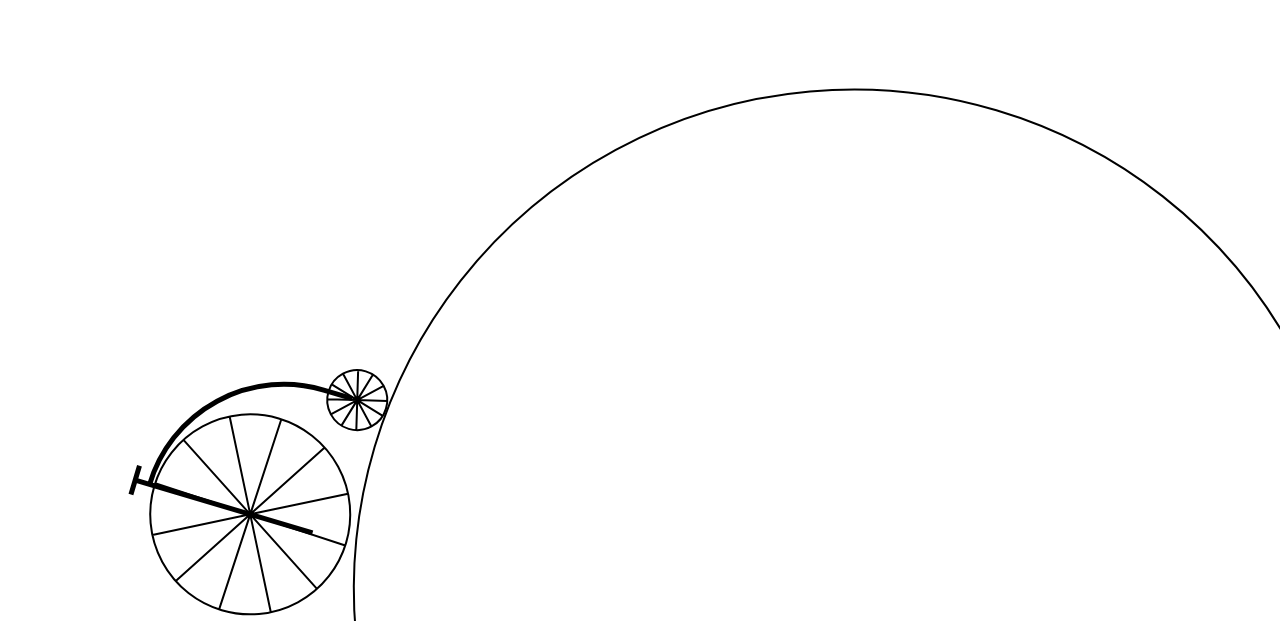
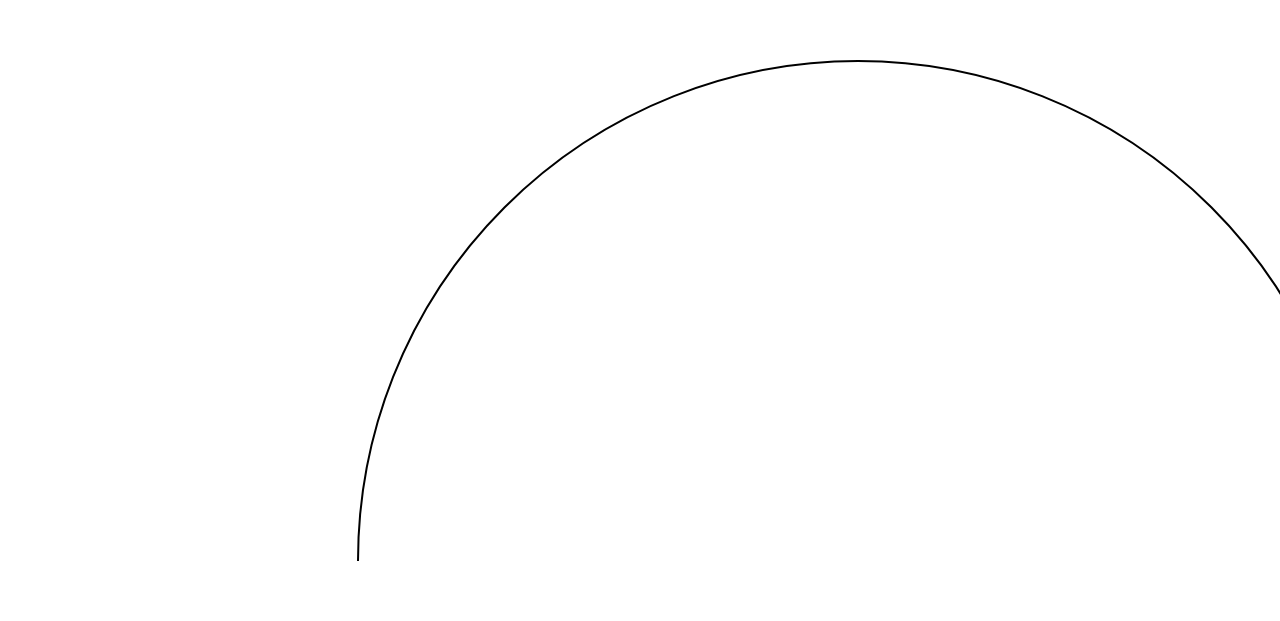
Before and after one commit to hyaluronic/KompiuterineGrafika, a plain HTML site: page KG_ND_1_B.html in a window 1280 px wide. Shown: the part 197-818 px from the top of the page. Drawn offline with Linux system fonts and the light colour scheme.

Commit message:
b) small changes

```diff
--- a/KG_ND_1_B.html
+++ b/KG_ND_1_B.html
@@ -1,5 +1,5 @@
 <html>
-<canvas id="canvas" width="1500" height="1500"></canvas>
+<canvas id="canvas" width="1500" height="750"></canvas>
 <script>
 var canvas;
 var ctx
@@ -12,7 +12,7 @@ var alphaBig = 0;
 var alphaSmall = 0;
 var bigRadius = 100;
 var smallRadius = 30
-var step = 2;
+var step = 1;
 var earthX = 750;
 var earthY = 750;
 var earthRadius = 500;
@@ -23,12 +23,18 @@ window.onload = function() {
     ctx = canvas.getContext("2d")
     WIDTH = canvas.width
     HEIGHT = canvas.height
-    drawAll()
-    intervalId = setInterval(drawAll, 100);
+    ctx.translate(earthX, earthY);
+    ctx.rotate(90 * Math.PI / 180);
+    ctx.translate(-earthX, -earthY);
+    intervalId = setInterval(drawAll, 10);
 }
 
 function drawAll() {
-    ctx.clearRect(0,0,WIDTH,HEIGHT);
+    if (startBigX <= earthRadius) {
+        return
+    }
+
+    ctx.clearRect(0,0,1500,1500);
     ctx.lineWidth  = 2
 
     var startBigY = earthY - earthRadius
```
Also changed, not shown: KG_ND_1_A.html (+1 -1 lines).
